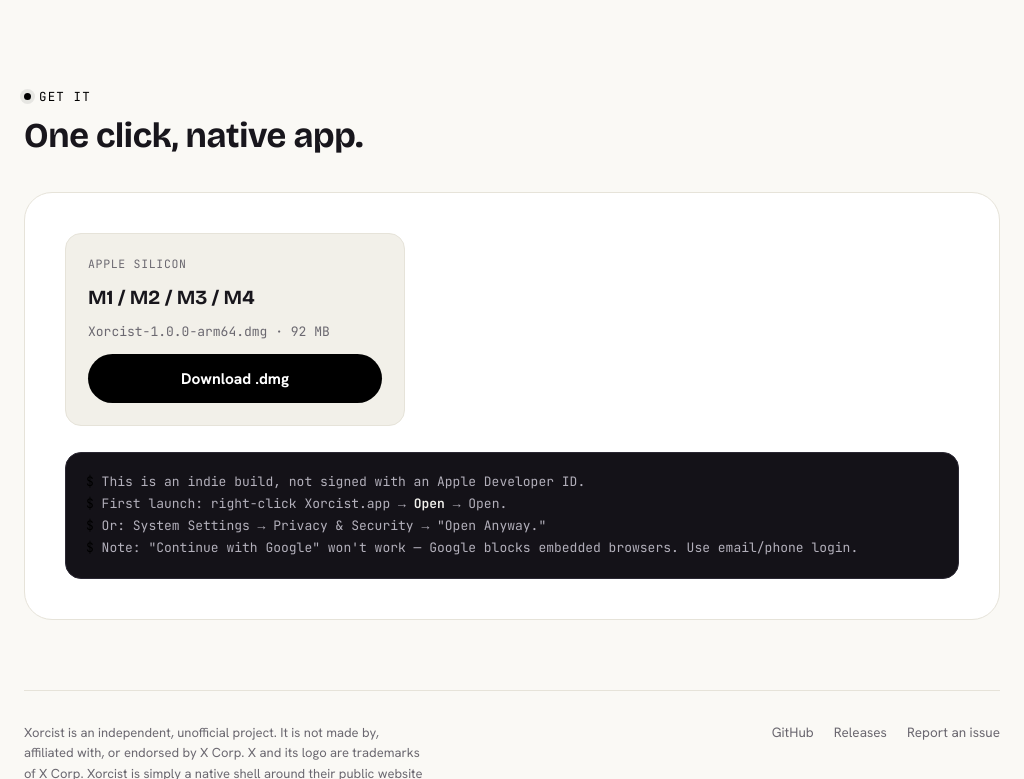
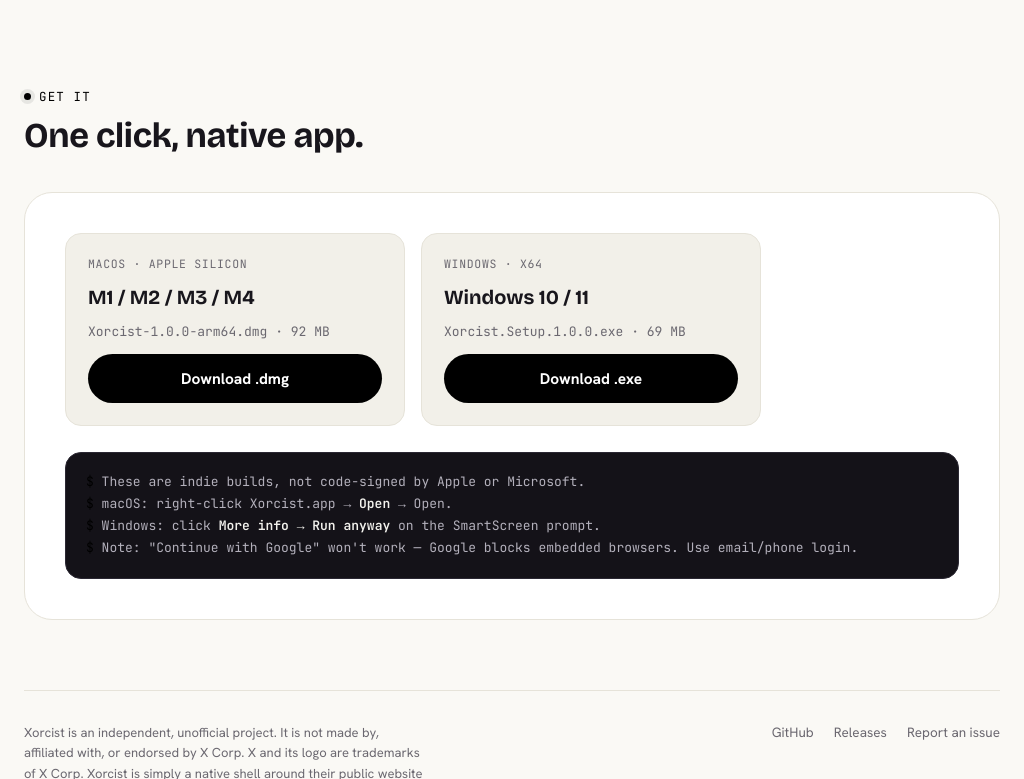
Before and after one commit to hiuih/xorcist, an Electron app: page index.html in a window 1024 px wide. Shown: the part 1483-2262 px from the top of the page. Drawn offline with nearby package versions, Linux system fonts and the light colour scheme.

Commit message:
Add Windows download option to landing page

```diff
--- a/index.html
+++ b/index.html
@@ -121,7 +121,8 @@
   .feature p{font-size:14px; line-height:1.55; color:var(--text-muted);}
 
   .download-panel{background:var(--surface); border:1px solid var(--line); border-radius:var(--radius-lg); padding:40px; margin-bottom:70px;}
-  .dl-card{background:var(--surface-2); border:1px solid var(--line); border-radius:var(--radius-md); padding:22px; display:flex; flex-direction:column; gap:14px; max-width:340px;}
+  .dl-grid{display:flex; gap:16px; flex-wrap:wrap;}
+  .dl-card{background:var(--surface-2); border:1px solid var(--line); border-radius:var(--radius-md); padding:22px; display:flex; flex-direction:column; gap:14px; flex:1 1 260px; max-width:340px;}
   .dl-card .chip-label{font-family:var(--font-mono); font-size:11.5px; letter-spacing:0.06em; text-transform:uppercase; color:var(--text-muted);}
   .dl-card h3{font-size:20px; font-weight:700;}
   .dl-card .size{font-family:var(--font-mono); font-size:13px; color:var(--text-muted);}
@@ -180,7 +181,7 @@
         </a>
         <a class="btn-secondary" href="https://github.com/hiuih/xorcist" target="_blank" rel="noopener">View source</a>
       </div>
-      <div class="hero-meta">Apple Silicon · macOS 11+</div>
+      <div class="hero-meta">macOS (Apple Silicon) &amp; Windows 10/11</div>
     </div>
     <div class="mascot-stage">
       <div class="mascot-glow"></div>
@@ -235,16 +236,24 @@
       <h2>One click, native app.</h2>
     </div>
     <div class="download-panel">
-      <div class="dl-card">
-        <span class="chip-label">Apple Silicon</span>
-        <h3>M1 / M2 / M3 / M4</h3>
-        <span class="size">Xorcist-1.0.0-arm64.dmg · 92 MB</span>
-        <a class="btn-primary" href="https://github.com/hiuih/xorcist/releases/download/v1.0.0/Xorcist-1.0.0-arm64.dmg">Download .dmg</a>
+      <div class="dl-grid">
+        <div class="dl-card">
+          <span class="chip-label">macOS · Apple Silicon</span>
+          <h3>M1 / M2 / M3 / M4</h3>
+          <span class="size">Xorcist-1.0.0-arm64.dmg · 92 MB</span>
+          <a class="btn-primary" href="https://github.com/hiuih/xorcist/releases/download/v1.0.0/Xorcist-1.0.0-arm64.dmg">Download .dmg</a>
+        </div>
+        <div class="dl-card">
+          <span class="chip-label">Windows · x64</span>
+          <h3>Windows 10 / 11</h3>
+          <span class="size">Xorcist.Setup.1.0.0.exe · 69 MB</span>
+          <a class="btn-primary" href="https://github.com/hiuih/xorcist/releases/download/v1.0.0/Xorcist.Setup.1.0.0.exe">Download .exe</a>
+        </div>
       </div>
       <div class="install-note">
-        <span class="accent">$</span> This is an indie build, not signed with an Apple Developer ID.<br>
-        <span class="accent">$</span> First launch: right-click Xorcist.app → <strong>Open</strong> → Open.<br>
-        <span class="accent">$</span> Or: System Settings → Privacy &amp; Security → "Open Anyway."<br><span class="accent">$</span> Note: "Continue with Google" won't work — Google blocks embedded browsers. Use email/phone login.
+        <span class="accent">$</span> These are indie builds, not code-signed by Apple or Microsoft.<br>
+        <span class="accent">$</span> macOS: right-click Xorcist.app → <strong>Open</strong> → Open.<br>
+        <span class="accent">$</span> Windows: click <strong>More info → Run anyway</strong> on the SmartScreen prompt.<br><span class="accent">$</span> Note: "Continue with Google" won't work — Google blocks embedded browsers. Use email/phone login.
       </div>
     </div>
   </section>
```
